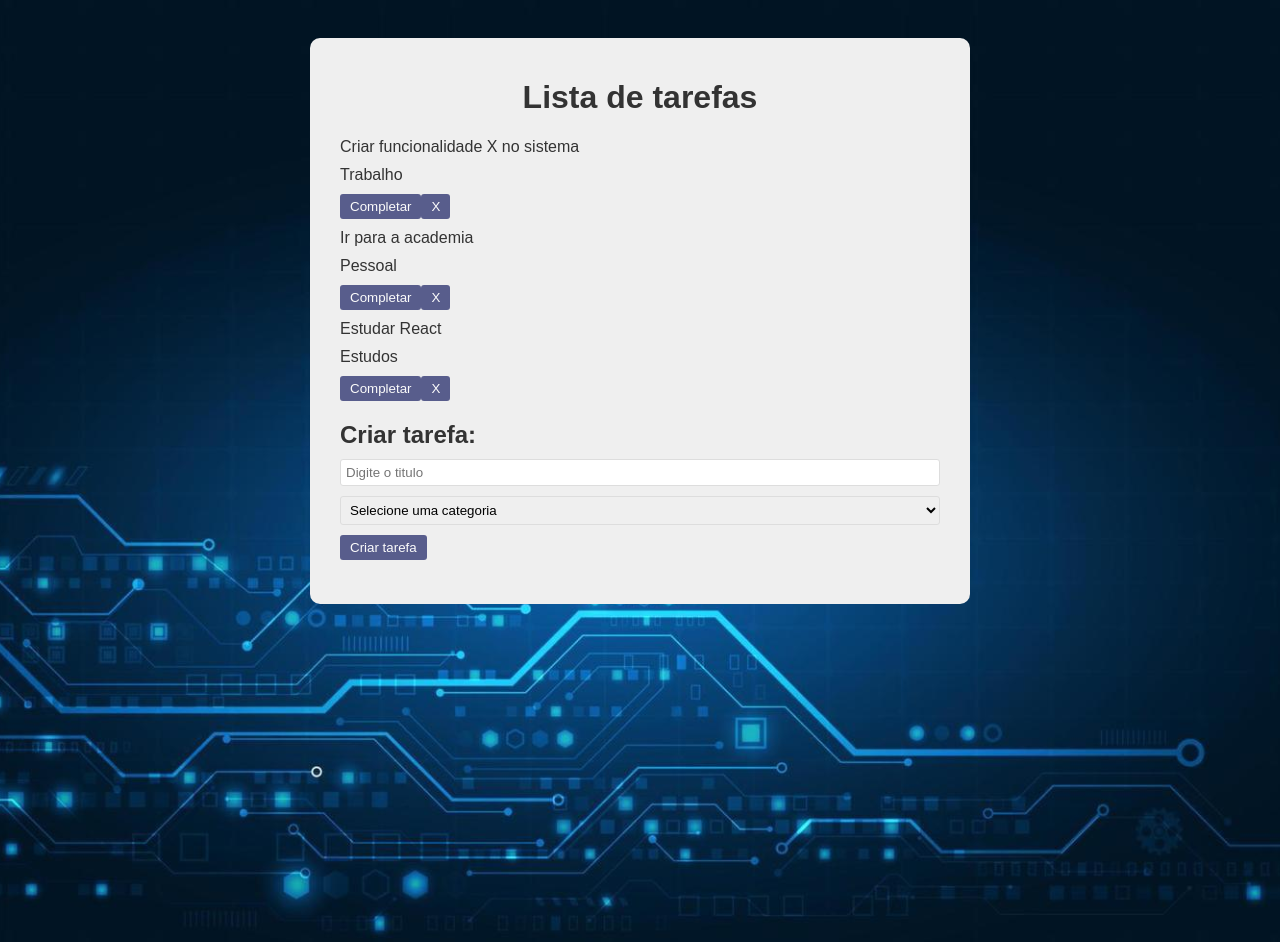
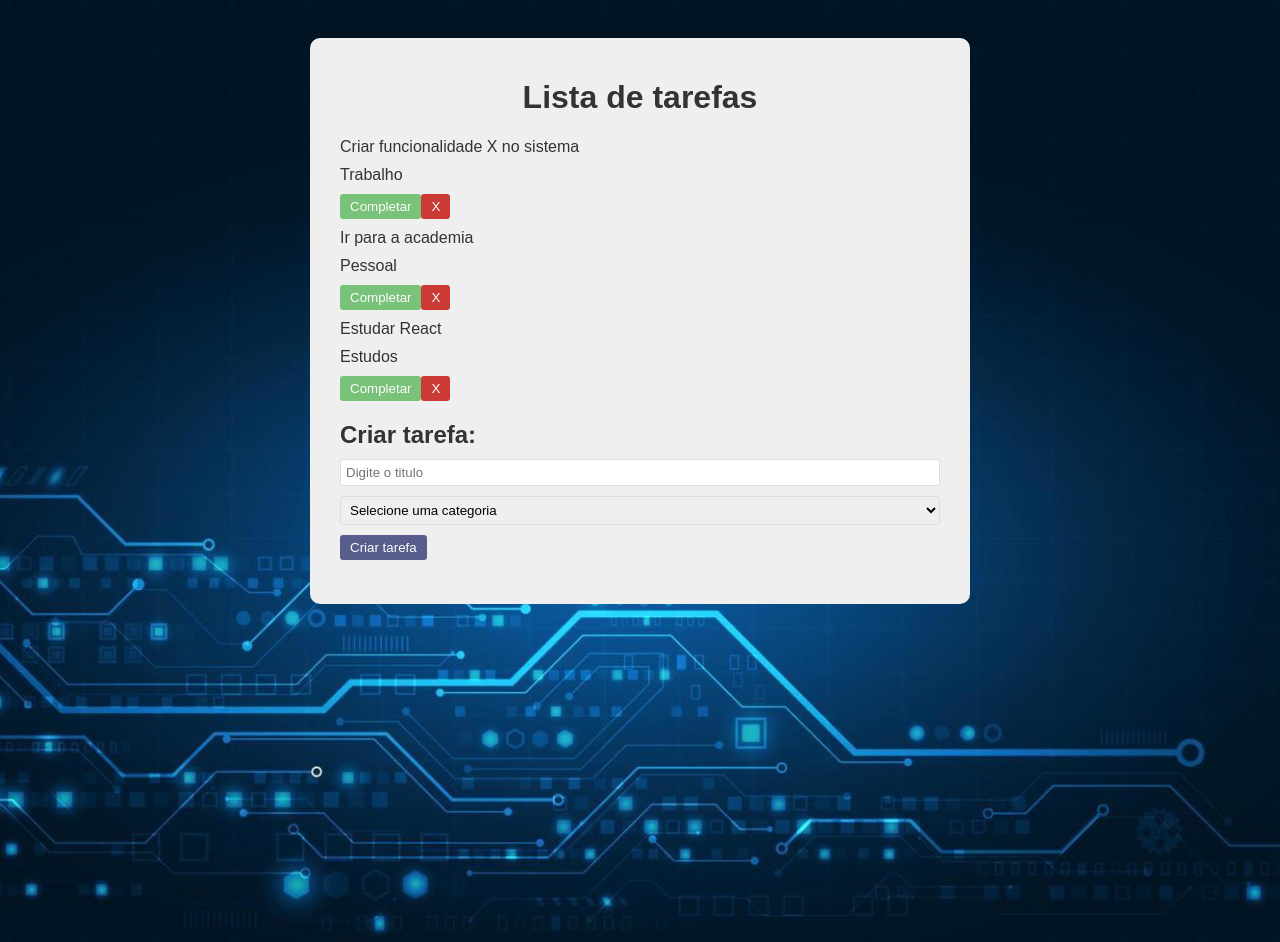
Before and after one commit to eduardobnhr/Todolist-react, a React (Vite) app in the folder todo/: page / in a window 1280 px wide. Built offline with nearby package versions, Linux system fonts and the light colour scheme.

Commit message:
adding arrays that receive the todos

```diff
--- a/todo/src/App.css
+++ b/todo/src/App.css
@@ -41,6 +41,15 @@ button{
 button:hover{
   opacity: 1;
 }
+
+.complete{
+  background-color: #5cb85c;
+}
+.remove{
+  background-color: #c40d07;
+}
+
+
 .todo-form{
   padding-bottom: 1.5rem;
 }
--- a/todo/src/App.jsx
+++ b/todo/src/App.jsx
@@ -20,13 +20,25 @@ function App() {
       isCompleted: false,
     },
   ])
+  const addTodo = (text, category) => {
+    const newTodos = [//recebe por spread todos os 'todos' atuais
+      ...todos, {
+        id: Math.floor(Math.random() * 10000),
+        text,
+        category,
+        isCompleted: false,
+      },
+    ];
+    setTodos(newTodos);
+  }
+
 
   return (
     <div className="app">
       <h1>Lista de tarefas</h1>
       <div className="todo-list">
         {todos.map((todo) => (
-          <Todo todo ={todo} />
+          <Todo key={todo.id} todo={todo} />
         ))}
       </div>
       <TodoForm />
--- a/todo/src/components/Todo.jsx
+++ b/todo/src/components/Todo.jsx
@@ -1,4 +1,4 @@
-import React from 'react'
+import { useState } from 'react';
 
 const Todo = ({ todo }) => {
     return (
@@ -8,8 +8,8 @@ const Todo = ({ todo }) => {
                 <p className="category">{todo.category}</p>
             </div>
             <div>
-                <button>Completar</button>
-                <button>X</button>
+                <button className="complete">Completar</button>
+                <button className="remove">X</button>
             </div>
         </div>
     );
--- a/todo/src/components/TodoForm.jsx
+++ b/todo/src/components/TodoForm.jsx
@@ -1,12 +1,30 @@
-import React from 'react'
+import { useState } from 'react';
 
 function TodoForm() {
+
+    const [value, setValue] = useState("");
+    const [category, setCategory] = useState("");
+
+    const handleSubmit = (e) => {
+      e.preventDefault();
+      if(!value ||category)return;
+        //adicionar todo
+        setValue("");
+        setCategory("");
+        //limpar os campos
+    };
+
+
   return (
   <div className="todo-form">
     <h2>Criar tarefa: </h2>
-    <form>
-        <input type="text" placeholder="Digite o titulo"/>
-        <select>
+    <form onSubmit={handleSubmit}>
+        <input type="text"
+         placeholder="Digite o titulo"
+         value={value}
+         onChange={(e) => setValue(e.target.value)}
+        />
+        <select value={category} onChange={(e) => setCategory(e.target.value)}>
             <option value="">Selecione uma categoria</option>
             <option value="Trabalho">Trabalho</option>
             <option value="Pessoal">Pessoal</option>
```
